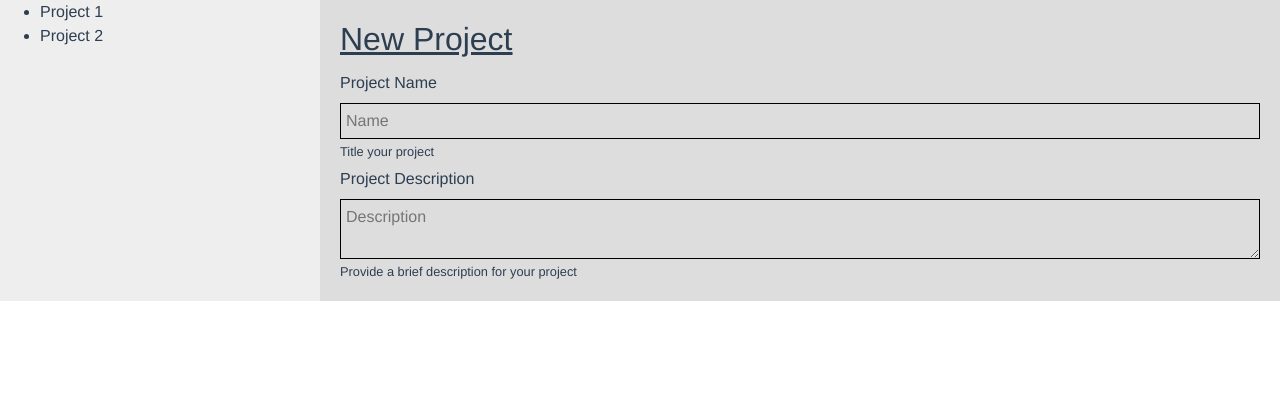
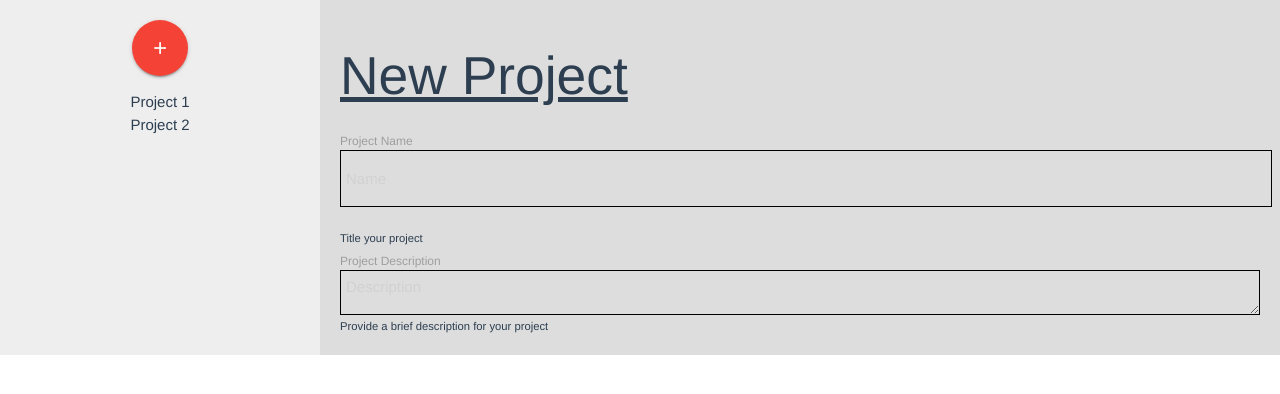
Before and after one commit to hkharod/codeview, a Vue app: page /dashboard in a window 1280 px wide. Shown: the top 394 px of the page. Built offline with nearby package versions, Linux system fonts and the light colour scheme.

Commit message:
styled sidebar a bit

```diff
--- a/package.json
+++ b/package.json
@@ -7,6 +7,7 @@
     "build": "vue-cli-service build"
   },
   "dependencies": {
+    "ace": "^1.3.0",
     "register-service-worker": "^1.5.2",
     "vue": "^2.5.21",
     "vue-router": "^3.0.1",
--- a/public/index.html
+++ b/public/index.html
@@ -6,7 +6,8 @@
     <meta name="viewport" content="width=device-width,initial-scale=1.0">
     <link rel="icon" href="<%= BASE_URL %>favicon.ico">
     <title>Code View</title>
-    <link href="https://stackpath.bootstrapcdn.com/bootstrap/4.2.1/css/bootstrap.min.css" rel="stylesheet" integrity="sha384-GJzZqFGwb1QTTN6wy59ffF1BuGJpLSa9DkKMp0DgiMDm4iYMj70gZWKYbI706tWS" crossorigin="anonymous">
+    <!-- Compiled and minified CSS -->
+    <link rel="stylesheet" href="https://cdnjs.cloudflare.com/ajax/libs/materialize/0.100.2/css/materialize.min.css">
     <link rel="stylesheet" href="https://use.fontawesome.com/releases/v5.6.3/css/all.css" integrity="sha384-UHRtZLI+pbxtHCWp1t77Bi1L4ZtiqrqD80Kn4Z8NTSRyMA2Fd33n5dQ8lWUE00s/" crossorigin="anonymous">
   </head>
   <body>
--- a/src/components/Sidebar.vue
+++ b/src/components/Sidebar.vue
@@ -5,10 +5,14 @@
   			<i class="far fa-times-circle"></i>
   		</span>
   	</a>
-    <ul>
-    	<li>Project 1</li>
-    	<li>Project 2</li>
-    </ul>
+
+    <div class="menu-container">
+      <a class="btn-floating btn-large waves-effect waves-light red"><i class="material-icons">+</i><span> New Project</span></a>
+      <ul>
+      	<li>Project 1</li>
+      	<li>Project 2</li>
+      </ul>
+    </div>
   </div>
 </template>
 
@@ -19,3 +23,13 @@ export default {
 }
 
 </script>
+
+<style scoped>
+  .menu-container {
+    width: 50%;
+    display: block;
+    margin: 0 auto;
+    padding-top: 20px;
+    text-align: center;
+  }
+</style>
```
Also changed, not shown: 1 other file (tests, documents, lock files or other folders).
